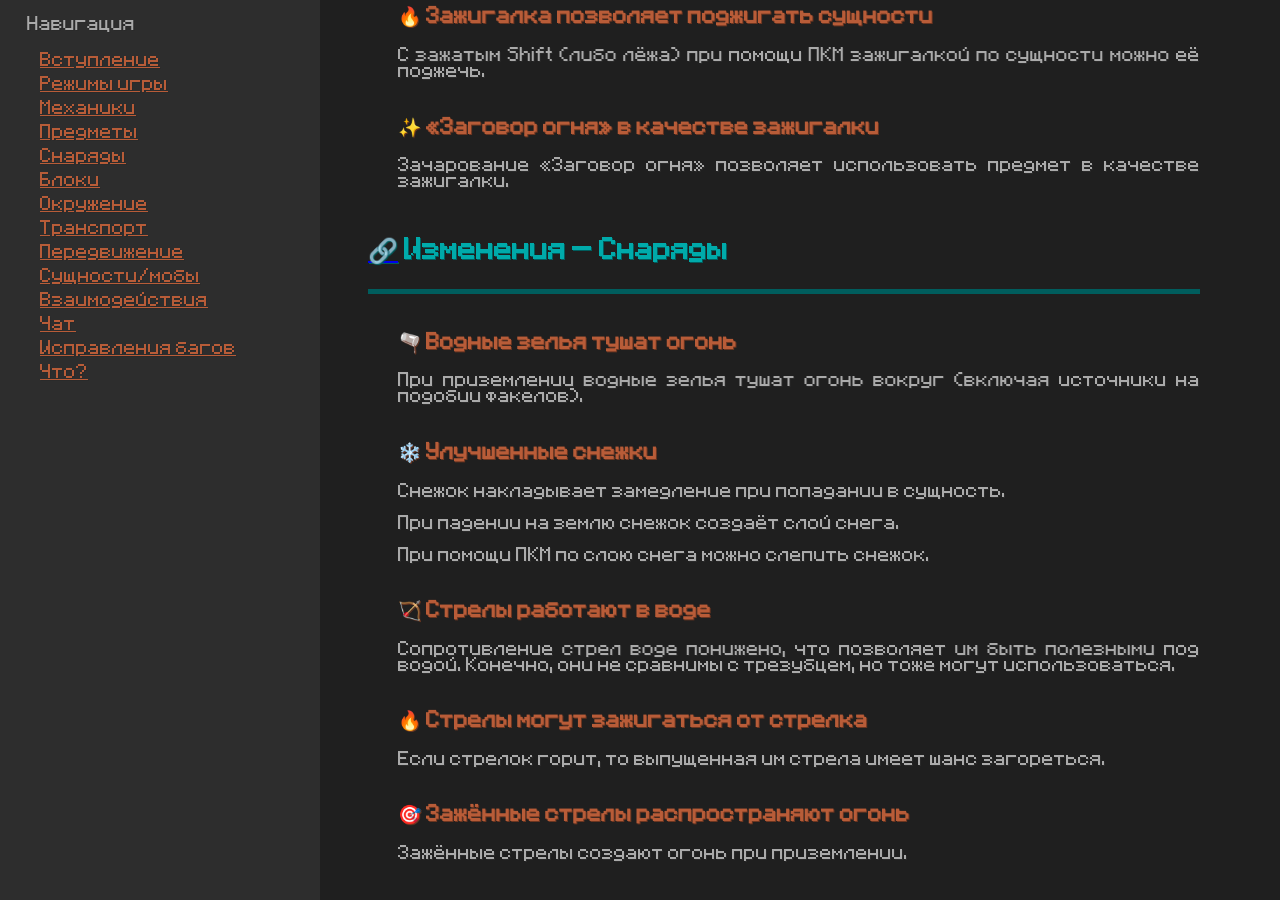
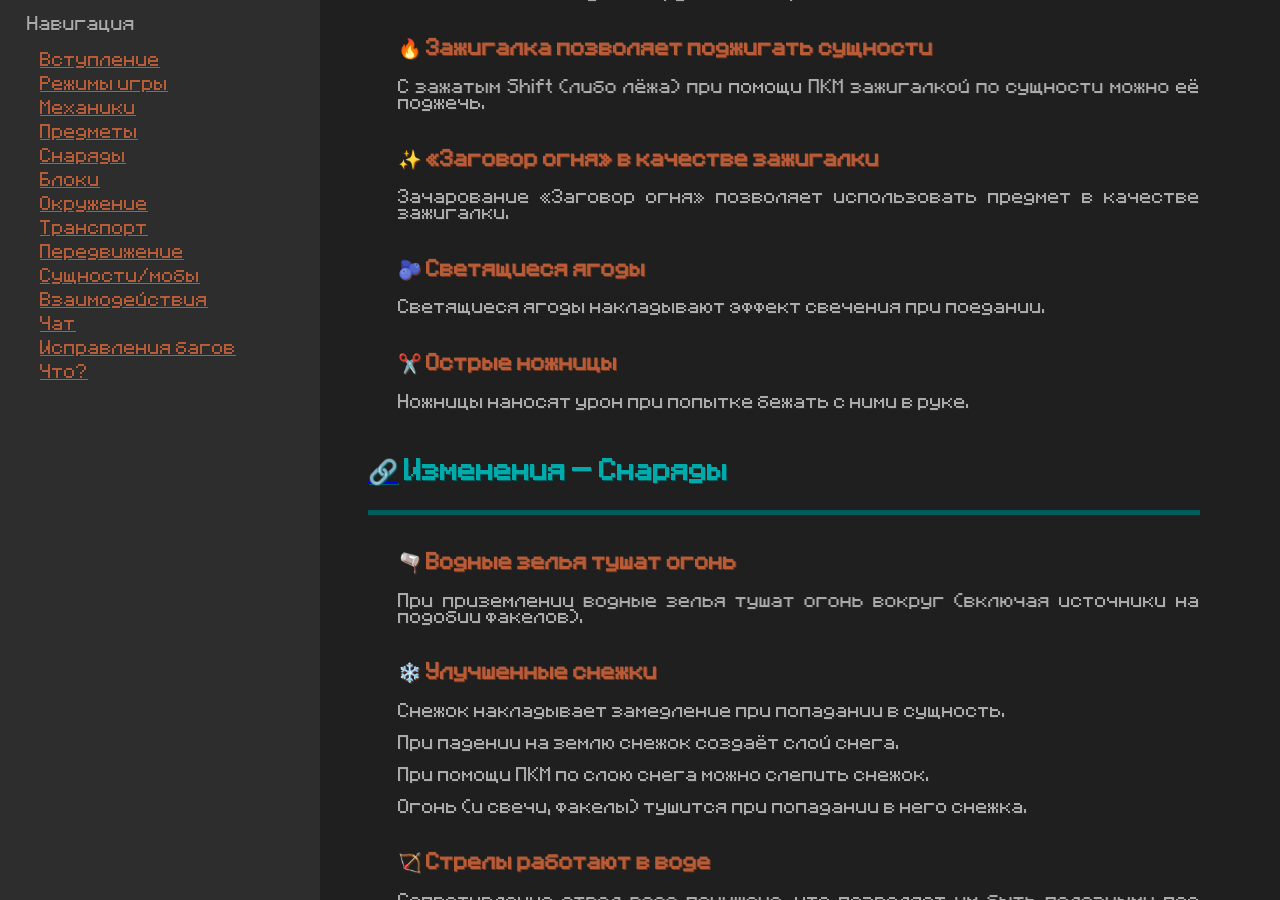
Before and after one commit to SoSeDiKs-Universe/sosediks-universe.github.io, a Jekyll site: the page built from wiki.md, in a window 1280 px wide and 900 px high, scrolled down 3976 px. Built offline with Jekyll 4.4.1, drawn with Linux system fonts in a browser that asks for light colours; some of the changed text lies outside the part shown.

Commit message:
Update wiki.md

```diff
--- a/wiki.md
+++ b/wiki.md
@@ -92,8 +92,10 @@
 
 Чинить предметы можно прямо в инвентаре при помощи соответствующего материала.
 
-### 🔱 Улучшенное зачарование «Пронзатель»
+### 🔱 Изменения трезубца
 Трезубец с зачарованием «Пронзатель» наносит дополнительный урон сущностям, находищимся в воде (включая дождь), а не только морским мобам.
+
+Трезубец с зачарованием «Верность» возвращается при попадании в бездну.
 
 ### 🍭 Больше съедобных предметов
 Некоторые ванильные предметы (сахар, красители, семена, урожай…) теперь можно есть!
@@ -133,6 +135,12 @@
 ### ✨ «Заговор огня» в качестве зажигалки
 Зачарование «Заговор огня» позволяет использовать предмет в качестве зажигалки.
 
+### 🫐 Светящиеся ягоды
+Светящиеся ягоды накладывают эффект свечения при поедании.
+
+### ✂️ Острые ножницы
+Ножницы наносят урон при попытке бежать с ними в руке.
+
 
 
 ## <a href="#-изменения--снаряды">🔗</a> Изменения — Снаряды
@@ -146,6 +154,8 @@
 При падении на землю снежок создаёт слой снега.
 
 При помощи ПКМ по слою снега можно слепить снежок.
+
+Огонь (и свечи, факелы) тушится при попадании в него снежка.
 
 ### 🏹 Стрелы работают в воде
 Сопротивление стрел воде понижено, что позволяет им быть полезными под водой. Конечно, они не сравнимы с трезубцем, но тоже могут использоваться.
@@ -412,6 +422,8 @@
 
 Овечки всегда выращивают свою натуральную шерсть. Для перекраски теперь всё время нужен краситель.
 
+При стрижке радужной (с названием jeb_) овцы выпадает шерсть случайного цвета.
+
 ### 👹 Визеры ненавидят надземный мир
 Визер исчезает при попытке заспавниться в обычном мире.
 
```
Also changed, not shown: other parts of wiki.md (+5 -1 lines).
